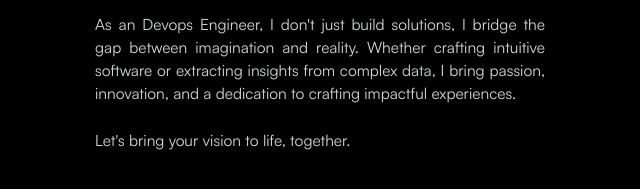
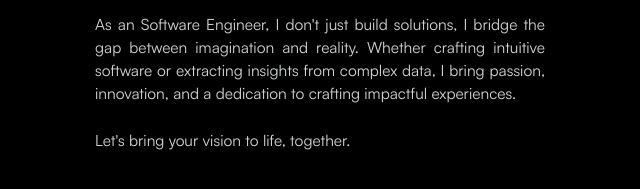
Before and after one commit to Akash-Nadigepu/portfolio, a plain HTML site: page index.html in a window 1280 px wide. Shown: the part 457-646 px from the top of the page, 117-757 px from the left. Drawn offline with Linux system fonts and the light colour scheme.

```diff
--- a/index.html
+++ b/index.html
@@ -291,7 +291,7 @@
         </p>
 
         <p style="text-align: justify">
-          As an Devops Engineer, I don't just build solutions, I bridge the gap between imagination and reality.
+          As an Software Engineer, I don't just build solutions, I bridge the gap between imagination and reality.
           Whether crafting intuitive software or extracting insights from complex data, I bring passion, innovation, and a dedication to crafting impactful experiences.
           <br/>
           <br/>
```
